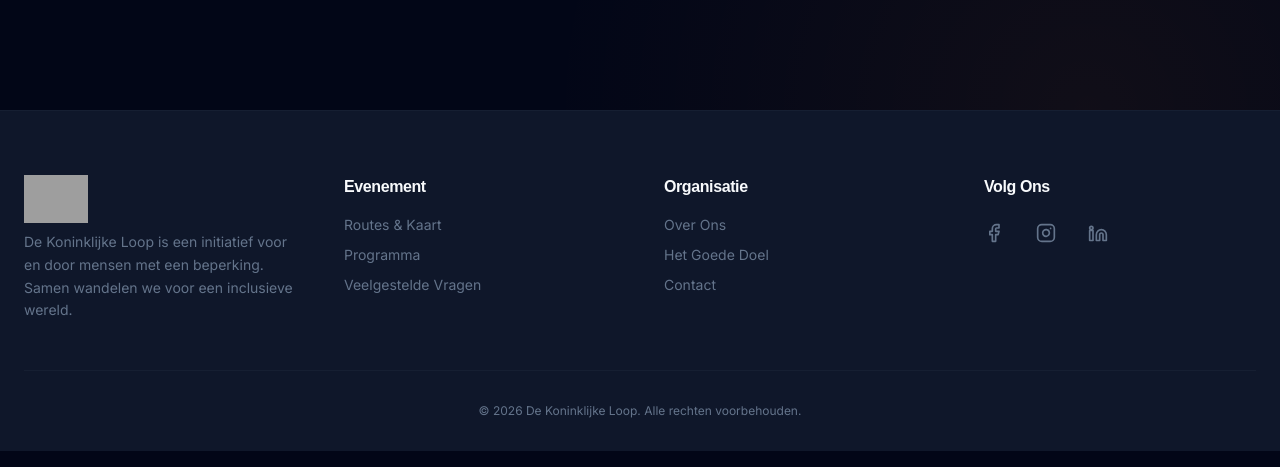
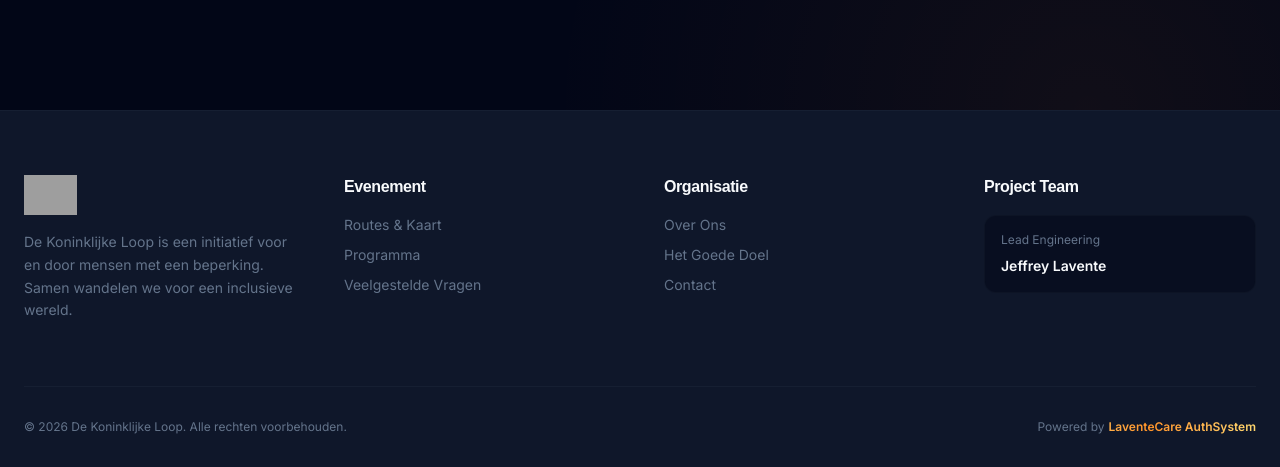
Before and after one commit to Jeffreasy/De-koninklijkeloop, an Astro site: page /dkl in a window 1280 px wide. Shown: the part 690-1157 px from the top of the page. Built offline with nearby package versions, Linux system fonts and the light colour scheme; Astro itself is replaced by a stand-in of ours; no server answers; grey boxes are pictures that could not be loaded; a web font is replaced by a local one.

Commit message:
Revamp footer layout and content
Updated the footer to improve layout, add a project team section, and enhance the bottom bar with branding and a shimmer animation. Simplified social icons and removed unused code for a cleaner structure.

```diff
--- a/src/components/blocks/Footer.astro
+++ b/src/components/blocks/Footer.astro
@@ -1,156 +1,97 @@
 ---
 // src/components/blocks/Footer.astro
 import { siteConfig } from "../../config/site.config";
+import { Heart } from "lucide-react";
 
 const currentYear = new Date().getFullYear();
 
-// Icon paden (Lucide style) voor performance zonder hydration
 const icons = {
-    facebook:
-        "M18 2h-3a5 5 0 0 0-5 5v3H7v4h3v8h4v-8h3l1-4h-4V7a1 1 0 0 1 1-1h3z",
-    instagram:
-        "M16 11.37A4 4 0 1 1 12.63 8 4 4 0 0 1 16 11.37z M17.5 6.5h.01 M2 12a10 10 0 1 0 20 0 10 10 0 0 0-20 0", // Verkorte path voor demo
-    linkedin:
-        "M16 8a6 6 0 0 1 6 6v7h-4v-7a2 2 0 0 0-2-2 2 2 0 0 0-2 2v7h-4v-7a6 6 0 0 1 6-6z M2 9h4v12H2z M4 4a2 2 0 1 1-2 2 2 2 0 0 1 2-2z",
+    facebook: "M18 2h-3a5 5 0 0 0-5 5v3H7v4h3v8h4v-8h3l1-4h-4V7a1 1 0 0 1 1-1h3z",
+    instagram: "M16 11.37A4 4 0 1 1 12.63 8 4 4 0 0 1 16 11.37z M17.5 6.5h.01 M2 12a10 10 0 1 0 20 0 10 10 0 0 0-20 0",
+    linkedin: "M16 8a6 6 0 0 1 6 6v7h-4v-7a2 2 0 0 0-2-2 2 2 0 0 0-2 2v7h-4v-7a6 6 0 0 1 6-6z M2 9h4v12H2z M4 4a2 2 0 1 1-2 2 2 2 0 0 1 2-2z"
 };
 ---
 
-<footer class="bg-surface border-t border-border pt-16 pb-8 text-sm">
+<footer class="bg-surface border-t border-border pt-16 pb-8 text-sm relative z-10">
     <div class="max-w-7xl mx-auto px-6">
-        <div class="grid grid-cols-1 md:grid-cols-4 gap-12 mb-12">
-            <div class="space-y-4">
+        <div class="grid grid-cols-1 md:grid-cols-4 gap-12 mb-16">
+            {/* Brand Column */}
+            <div class="space-y-4 md:col-span-1">
+                <a href="/" class="block">
                      <img
                         src={siteConfig.brand.logo}
                         alt={`${siteConfig.brand.name} Logo`}
-                    class="h-12 w-auto mb-2 object-contain"
+                        class="h-10 w-auto mb-2 object-contain"
                     />
+                </a>
                 <p class="text-muted leading-relaxed max-w-xs">
                     {siteConfig.brand.description}
                 </p>
             </div>
 
+            {/* Navigation Columns */}
             <div>
-                <h4 class="text-primary font-bold mb-4 font-display text-base">
-                    Evenement
-                </h4>
+                 <h4 class="text-primary font-bold mb-4 font-display text-base">Evenement</h4>
                  <ul class="space-y-2.5">
-                    {
-                        siteConfig.footerLinks.evenement.map((link) => (
+                     {siteConfig.footerLinks.evenement.map((link) => (
                          <li>
-                                <a
-                                    href={link.href}
-                                    class="text-muted hover:text-accent-primary transition-colors duration-200"
-                                >
+                             <a href={link.href} class="text-muted hover:text-accent-primary transition-colors duration-200">
                                  {link.name}
                              </a>
                          </li>
-                        ))
-                    }
+                     ))}
                  </ul>
             </div>
 
             <div>
-                <h4 class="text-primary font-bold mb-4 font-display text-base">
-                    Organisatie
-                </h4>
+                 <h4 class="text-primary font-bold mb-4 font-display text-base">Organisatie</h4>
                  <ul class="space-y-2.5">
-                    {
-                        siteConfig.footerLinks.organisatie.map((link) => (
+                     {siteConfig.footerLinks.organisatie.map((link) => (
                          <li>
-                                <a
-                                    href={link.href}
-                                    class="text-muted hover:text-accent-primary transition-colors duration-200"
-                                >
+                             <a href={link.href} class="text-muted hover:text-accent-primary transition-colors duration-200">
                                  {link.name}
                              </a>
                          </li>
-                        ))
-                    }
+                     ))}
                  </ul>
             </div>
 
+            {/* Project Team / Credits */}
             <div>
-                <h4 class="text-primary font-bold mb-4 font-display text-base">
-                    Volg Ons
-                </h4>
-                <div class="flex gap-4">
-                    <a
-                        href="#"
-                        class="text-muted hover:text-brand-blue-light dark:hover:text-white transition-colors p-2 hover:bg-white/5 rounded-full -ml-2"
-                    >
-                        <svg
-                            xmlns="http://www.w3.org/2000/svg"
-                            width="20"
-                            height="20"
-                            viewBox="0 0 24 24"
-                            fill="none"
-                            stroke="currentColor"
-                            stroke-width="2"
-                            stroke-linecap="round"
-                            stroke-linejoin="round"
-                        >
-                            <path d={icons.facebook}></path>
-                        </svg>
-                        <span class="sr-only">Facebook</span>
-                    </a>
-
-                    <a
-                        href="#"
-                        class="text-muted hover:text-brand-orange transition-colors p-2 hover:bg-white/5 rounded-full"
-                    >
-                        <svg
-                            xmlns="http://www.w3.org/2000/svg"
-                            width="20"
-                            height="20"
-                            viewBox="0 0 24 24"
-                            fill="none"
-                            stroke="currentColor"
-                            stroke-width="2"
-                            stroke-linecap="round"
-                            stroke-linejoin="round"
-                        >
-                            <rect
-                                width="20"
-                                height="20"
-                                x="2"
-                                y="2"
-                                rx="5"
-                                ry="5"></rect>
-                            <path
-                                d="M16 11.37A4 4 0 1 1 12.63 8 4 4 0 0 1 16 11.37z"
-                            ></path>
-                            <line x1="17.5" x2="17.51" y1="6.5" y2="6.5"></line>
-                        </svg>
-                        <span class="sr-only">Instagram</span>
-                    </a>
-
-                    <a
-                        href="#"
-                        class="text-muted hover:text-brand-sky transition-colors p-2 hover:bg-white/5 rounded-full"
-                    >
-                        <svg
-                            xmlns="http://www.w3.org/2000/svg"
-                            width="20"
-                            height="20"
-                            viewBox="0 0 24 24"
-                            fill="none"
-                            stroke="currentColor"
-                            stroke-width="2"
-                            stroke-linecap="round"
-                            stroke-linejoin="round"
-                        >
-                            <path d={icons.linkedin}></path>
-                        </svg>
-                        <span class="sr-only">LinkedIn</span>
-                    </a>
+                <h4 class="text-primary font-bold mb-4 font-display text-base">Project Team</h4>
+                <div class="p-4 rounded-xl bg-body/50 border border-border/50">
+                    <p class="text-xs text-muted mb-2">
+                        Lead Engineering
+                    </p>
+                    <div class="flex items-center gap-2">
+                        <span class="font-semibold text-primary">Jeffrey Lavente</span>
+                    </div>
                 </div>
             </div>
         </div>
 
-        <div class="border-t border-border pt-8 text-center text-xs text-muted">
+        {/* Bottom Bar */}
+        <div class="border-t border-border pt-8 flex flex-col md:flex-row justify-between items-center gap-4 text-xs text-muted">
              <p>
-                &copy; {currentYear} De Koninklijke Loop. Alle rechten voorbehouden.
+                &copy; {currentYear} {siteConfig.brand.name}. Alle rechten voorbehouden.
+            </p>
+
+            <p class="flex items-center gap-1">
+                Powered by
+                <span class="font-semibold bg-gradient-to-r from-brand-orange via-yellow-200 to-brand-orange bg-[length:200%_auto] animate-shimmer bg-clip-text text-transparent">
+                    LaventeCare AuthSystem
+                </span>
             </p>
         </div>
     </div>
 </footer>
+
+<style>
+    @keyframes shimmer {
+        0% { background-position: 0% 50%; }
+        100% { background-position: 200% 50%; }
+    }
+    .animate-shimmer {
+        animation: shimmer 3s linear infinite;
+    }
+</style>
```
Lines whose indentation alone changed are shown as unchanged.
